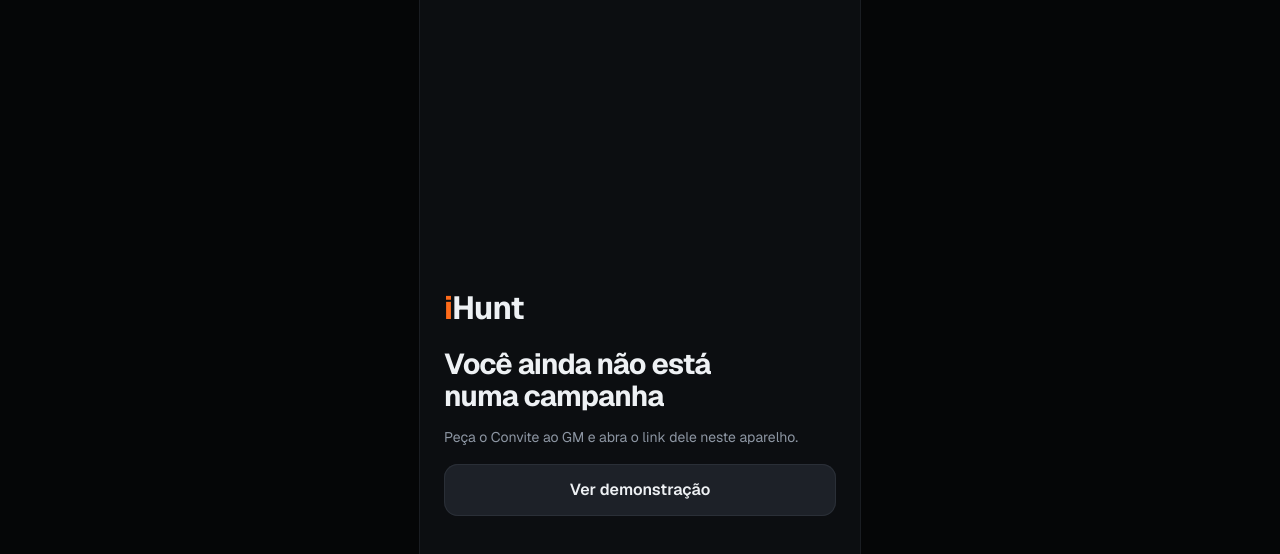
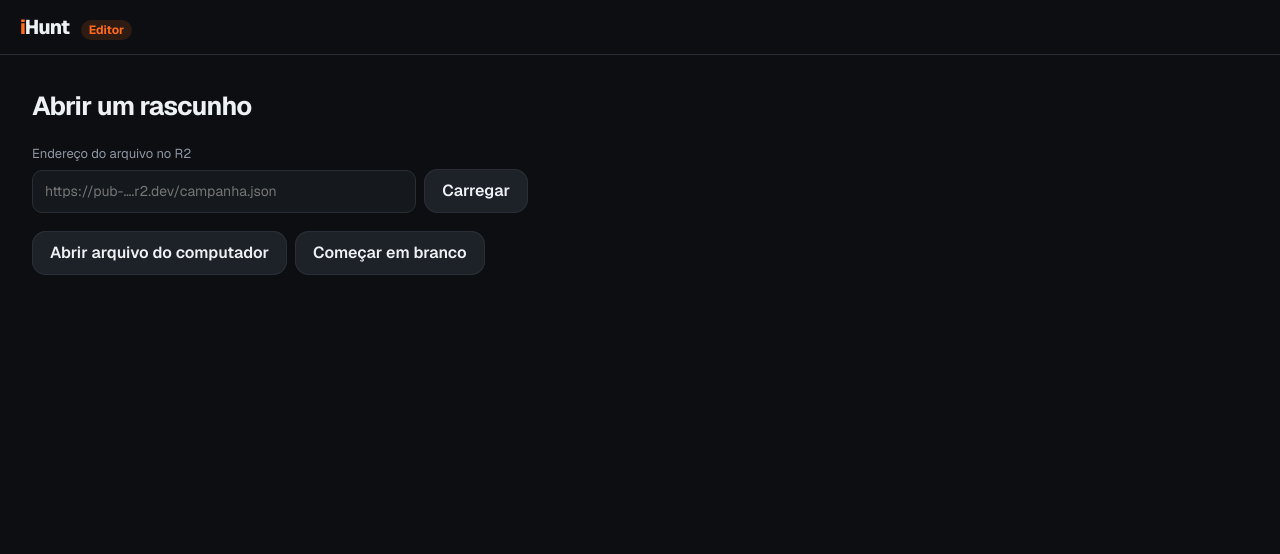
Before and after one commit to andre000/i-hunt-front, a React (Vite) app: page /gm/editor in a window 1280 px wide. Shown: the top 554 px of the page. Built offline with nearby package versions, Linux system fonts and the light colour scheme.

Commit message:
feat: keep the draft in the browser and open it from other sources

```diff
--- a/src/campaign/draft.js
+++ b/src/campaign/draft.js
@@ -36,3 +36,27 @@
   const name = new URL(publishedUrl).pathname.split('/').pop()
   return name || DEFAULT_FILE_NAME
 }
+
+const pad = (number) => String(number).padStart(2, '0')
+
+function localIso(date) {
+  const offset = -date.getTimezoneOffset()
+  const local = new Date(date.getTime() + offset * 60 * 1000)
+  const sign = offset < 0 ? '-' : '+'
+  const zone = `${sign}${pad(Math.floor(Math.abs(offset) / 60))}:${pad(Math.abs(offset) % 60)}`
+  return `${local.toISOString().slice(0, 16)}:00${zone}`
+}
+
+export function blankDraft(now = new Date()) {
+  return draftFrom({ campaign: { name: 'Nova campanha', date: localIso(now) } })
+}
+
+export function readDraftText(text) {
+  try {
+    const raw = JSON.parse(text)
+    if (isObject(raw)) return { draft: draftFrom(raw) }
+    return { error: 'O arquivo não é um JSON legível de campanha.' }
+  } catch (error) {
+    return { error: `O arquivo não é um JSON legível: ${error.message}` }
+  }
+}
--- /dev/null
+++ b/src/campaign/draftStorage.js
@@ -0,0 +1,17 @@
+import { attempt, safeStorage } from './storage'
+
+const DRAFT_KEY = 'ihunt.editor.draft'
+
+export function createDraftStorage(storage) {
+  const store = safeStorage(storage)
+  return {
+    load() {
+      const saved = attempt(() => JSON.parse(store.get(DRAFT_KEY)))
+      return saved?.draft ? saved : null
+    },
+    save({ draft, fileName, unsaved }) {
+      if (draft) store.set(DRAFT_KEY, JSON.stringify({ draft, fileName, unsaved }))
+      else store.remove(DRAFT_KEY)
+    },
+  }
+}
--- a/src/campaign/sync.js
+++ b/src/campaign/sync.js
@@ -76,8 +76,7 @@
     getHunterId: () => store.get(HUNTER_ID_KEY),
     setHunterId: (hunterId) => store.set(HUNTER_ID_KEY, hunterId),
     clearHunterId: () => store.remove(HUNTER_ID_KEY),
-    async readPublished() {
-      const url = store.get(CAMPAIGN_URL_KEY)
+    async readPublished(url = store.get(CAMPAIGN_URL_KEY)) {
       const fetched = await fetchCampaign(fetch, url)
       if (fetched.raw !== undefined) return { raw: fetched.raw, url }
       return { error: fetched.error ?? fetched.errors[0].message }
--- a/src/main.jsx
+++ b/src/main.jsx
@@ -6,6 +6,7 @@
 import { createAppStore } from './store'
 import { campaignLoaded } from './store/campaign'
 import { createSync } from './campaign/sync'
+import { createDraftStorage } from './campaign/draftStorage'
 import { createSyncLoop } from './campaign/syncLoop'
 import { readInvite } from './campaign/invite'
 import { createDemoSync } from './campaign/demoSync'
@@ -42,7 +43,7 @@
 const pendingInvite = invite && sync.offerInvite(invite) === 'needs-confirmation' ? invite : null
 if (invite) window.history.replaceState(null, '', window.location.pathname)
 
-const store = createAppStore({ sync, pendingInvite })
+const store = createAppStore({ sync, pendingInvite, drafts: createDraftStorage(browserStorage()) })
 
 function onReturn(run) {
   const onVisible = () => {
--- a/src/routes/__root.jsx
+++ b/src/routes/__root.jsx
@@ -56,10 +56,11 @@
   demo: PropTypes.shape({ introSeen: PropTypes.bool.isRequired }),
 }
 
-function RootScreen({ isGmView }) {
+function RootScreen({ isGmView, isEditor }) {
   const { status, data, hunterId, pendingInvite, demo } = useSelector(state => state.campaign)
 
   if (pendingInvite) return <InviteConfirmation />
+  if (isEditor) return <Outlet />
   if (status === 'loading') return <CampaignStatus title="Carregando campanha…" />
   if (status === 'no-campaign') return <NoCampaign />
   if (isGmView) return <Outlet />
@@ -69,6 +70,7 @@
 
 RootScreen.propTypes = {
   isGmView: PropTypes.bool.isRequired,
+  isEditor: PropTypes.bool.isRequired,
 }
 
 function Root() {
@@ -80,7 +82,7 @@
   return (
     <>
       {showBar && <DemoBar />}
-      <RootScreen isGmView={isGmView} />
+      <RootScreen isGmView={isGmView} isEditor={pathname === '/gm/editor'} />
     </>
   )
 }
--- a/src/routes/gm/editor.lazy.jsx
+++ b/src/routes/gm/editor.lazy.jsx
@@ -6,8 +6,8 @@
 import PropTypes from 'prop-types'
 import { CampaignStatus } from '../../components/CampaignStatus'
 import { useDesktopWidth } from '../../components/useDesktopWidth'
-import { campaignEdited, downloadDraft, openPublishedDraft } from '../../store/editor'
-import { draftErrors } from '../../campaign/draft'
+import { campaignEdited, downloadDraft, draftDiscarded, draftOpened, openDraftFile, openPublishedDraft } from '../../store/editor'
+import { blankDraft, draftErrors } from '../../campaign/draft'
 
 export const Route = createLazyFileRoute('/gm/editor')({
   component: EditorPage,
@@ -129,26 +129,124 @@
   })).isRequired,
 }
 
+function DraftSources({ campaignUrl, onPick, onCancel }) {
+  const dispatch = useDispatch()
+  const [url, setUrl] = useState('')
+
+  const openFile = (e) => {
+    const [file] = e.target.files
+    e.target.value = ''
+    if (file) onPick(() => dispatch(openDraftFile(file)))
+  }
+
+  return (
+    <section className="editor__sources" aria-label="Abrir um rascunho">
+      <h1>Abrir um rascunho</h1>
+      {campaignUrl && (
+        <button type="button" className="button primary" onClick={() => onPick(() => dispatch(openPublishedDraft()))}>
+          Carregar a campanha publicada
+        </button>
+      )}
+      <form
+        className="editor__url"
+        onSubmit={e => {
+          e.preventDefault()
+          onPick(() => dispatch(openPublishedDraft(url.trim())))
+        }}
+      >
+        <label>
+          <span>Endereço do arquivo no R2</span>
+          <input type="url" required placeholder="https://pub-….r2.dev/campanha.json" value={url} onChange={e => setUrl(e.target.value)} />
+        </label>
+        <button type="submit" className="button secondary">Carregar</button>
+      </form>
+      <div className="editor__choices">
+        <label className="button secondary editor__file">
+          Abrir arquivo do computador
+          <input type="file" accept=".json,application/json" onChange={openFile} />
+        </label>
+        <button type="button" className="button secondary" onClick={() => onPick(() => dispatch(draftOpened({ draft: blankDraft() })))}>
+          Começar em branco
+        </button>
+      </div>
+      {onCancel && (
+        <button type="button" className="editor__link" onClick={onCancel}>Voltar ao rascunho</button>
+      )}
+    </section>
+  )
+}
+
+DraftSources.propTypes = {
+  campaignUrl: PropTypes.string,
+  onPick: PropTypes.func.isRequired,
+  onCancel: PropTypes.func,
+}
+
+function Confirm({ question, confirmLabel, onConfirm, onCancel }) {
+  return (
+    <section className="editor__confirm" role="alertdialog" aria-label={question}>
+      <p>{question}</p>
+      <button type="button" className="button primary" onClick={onConfirm}>{confirmLabel}</button>
+      <button type="button" className="button secondary" onClick={onCancel}>Cancelar</button>
+    </section>
+  )
+}
+
+Confirm.propTypes = {
+  question: PropTypes.string.isRequired,
+  confirmLabel: PropTypes.string.isRequired,
+  onConfirm: PropTypes.func.isRequired,
+  onCancel: PropTypes.func.isRequired,
+}
+
 function Editor() {
   const dispatch = useDispatch()
-  const { status, draft, error } = useSelector(state => state.editor)
+  const { started, draft, error, loading, unsaved } = useSelector(state => state.editor)
+  const campaignUrl = useSelector(state => state.campaign.campaignUrl)
   const [selected, setSelected] = useState({ section: 'campaign' })
+  const [choosing, setChoosing] = useState(false)
+  const [confirm, setConfirm] = useState(null)
   const errors = useMemo(() => (draft ? draftErrors(draft) : []), [draft])
 
   useEffect(() => {
-    if (status === 'empty') dispatch(openPublishedDraft())
-  }, [status, dispatch])
+    if (!started && campaignUrl) dispatch(openPublishedDraft())
+  }, [started, campaignUrl, dispatch])
+
+  const ask = (question, confirmLabel, action) => setConfirm({
+    question,
+    confirmLabel,
+    run: () => {
+      setConfirm(null)
+      setChoosing(false)
+      setSelected({ section: 'campaign' })
+      action()
+    },
+  })
+
+  const replaceDraft = (action) => {
+    if (draft) ask('Substituir o rascunho atual?', 'Substituir', action)
+    else action()
+  }
 
   return (
     <main className="gm-editor" css={editorPage}>
       <div className="editor__top">
         <span className="editor__brand"><span>i</span>Hunt <b>Editor</b></span>
         {draft && (
+          <>
+            <button type="button" className="editor__link" onClick={() => setChoosing(true)}>Trocar rascunho</button>
+            <button
+              type="button"
+              className="editor__link"
+              onClick={() => ask('Descartar o rascunho atual?', 'Descartar', () => dispatch(draftDiscarded()))}
+            >
+              Descartar
+            </button>
+            <span className="editor__spacer" />
+            {unsaved && <span className="editor__unsaved">Mudanças não baixadas</span>}
             <span className={errors.length > 0 ? 'editor__count editor__count--bad' : 'editor__count'}>
               {errorCount(errors.length)}
             </span>
-        )}
-        {draft && (
             <button
               type="button"
               className="button primary editor__download"
@@ -157,20 +255,39 @@
             >
               Baixar
             </button>
+          </>
         )}
       </div>
-      <DraftErrors errors={errors} />
-      {status === 'error' && (
+      {confirm && (
+        <Confirm
+          question={confirm.question}
+          confirmLabel={confirm.confirmLabel}
+          onConfirm={confirm.run}
+          onCancel={() => setConfirm(null)}
+        />
+      )}
+      {error && (
         <section className="editor__errors" role="alert">
-          <h2>Não foi possível abrir a campanha publicada</h2>
+          <h2>Não foi possível abrir a campanha</h2>
           <p>{error}</p>
         </section>
       )}
-      {draft && (
+      {loading && <p className="editor__loading">Carregando campanha…</p>}
+      {!loading && draft && !choosing && (
+        <>
+          <DraftErrors errors={errors} />
           <div className="editor__body">
             <SectionList draft={draft} selected={selected} onSelect={setSelected} />
             <ItemPanel draft={draft} selected={selected} />
           </div>
+        </>
+      )}
+      {!loading && (!draft || choosing) && (
+        <DraftSources
+          campaignUrl={campaignUrl}
+          onPick={replaceDraft}
+          onCancel={draft ? () => setChoosing(false) : null}
+        />
       )}
     </main>
   )
@@ -315,8 +432,124 @@
     color: var(--apagado);
   }
 
+  .editor__spacer {
+    flex: 1;
+  }
+
+  .editor__link {
+    padding: 4px 6px;
+    border: 0;
+    background: none;
+    color: var(--apagado);
+    font: inherit;
+    font-size: 13px;
+    cursor: pointer;
+
+    &:hover {
+      color: var(--texto);
+    }
+  }
+
+  .editor__unsaved {
+    font-size: 13px;
+    font-weight: 600;
+    color: var(--aviso);
+  }
+
+  .editor__loading {
+    padding: 24px 32px;
+    color: var(--apagado);
+  }
+
+  .editor__confirm {
+    margin: 12px 20px 0;
+    padding: 12px 16px;
+    border: 1px solid var(--linha);
+    border-radius: 12px;
+    background-color: var(--painel);
+    display: flex;
+    align-items: center;
+    gap: 10px;
+
+    p {
+      flex: 1;
+      font-weight: 600;
+    }
+
+    .button {
+      padding: 6px 14px;
+      font-size: 14px;
+    }
+  }
+
+  .editor__sources {
+    padding: 32px;
+    max-width: 560px;
+    display: flex;
+    flex-direction: column;
+    align-items: flex-start;
+    gap: 18px;
+
+    h1 {
+      font-size: 26px;
+      letter-spacing: -0.03em;
+    }
+
+    label {
+      display: flex;
+      flex-direction: column;
+      gap: 6px;
+      font-size: 13px;
+      color: var(--apagado);
+    }
+
+    input[type='url'] {
+      padding: 10px 12px;
+      border: 1px solid var(--linha);
+      border-radius: 10px;
+      background-color: var(--painel);
+      color: var(--texto);
+      font: inherit;
+      font-size: 14px;
+    }
+  }
+
+  .editor__url {
+    align-self: stretch;
+    display: flex;
+    align-items: flex-end;
+    gap: 8px;
+
+    label {
+      flex: 1;
+    }
+  }
+
+  .editor__choices {
+    display: flex;
+    gap: 8px;
+  }
+
+  .editor__sources .editor__file {
+    flex-direction: row;
+    color: var(--texto);
+    font-size: inherit;
+    cursor: pointer;
+
+    &:focus-within {
+      outline: 2px solid var(--laranja);
+      outline-offset: 2px;
+    }
+
+    input {
+      position: absolute;
+      width: 1px;
+      height: 1px;
+      opacity: 0;
+    }
+  }
+
   .editor__count {
-    margin-left: auto;
     padding: 4px 10px;
     border-radius: 999px;
     background-color: var(--ok-fundo);
--- a/src/store/editor.js
+++ b/src/store/editor.js
@@ -1,9 +1,23 @@
 import { createAsyncThunk, createSlice } from '@reduxjs/toolkit'
-import { draftFile, draftFileName, draftFrom, updateCampaign } from '../campaign/draft'
+import { draftFile, draftFileName, draftFrom, readDraftText, updateCampaign } from '../campaign/draft'
 
 export const openPublishedDraft = createAsyncThunk(
   'editor/openPublished',
-  (_, { extra }) => extra.sync.readPublished(),
+  (url, { extra }) => extra.sync.readPublished(url),
+)
+
+function readText(file) {
+  return new Promise((resolve, reject) => {
+    const reader = new FileReader()
+    reader.onload = () => resolve(reader.result)
+    reader.onerror = () => reject(reader.error)
+    reader.readAsText(file)
+  })
+}
+
+export const openDraftFile = createAsyncThunk(
+  'editor/openFile',
+  async (file) => ({ ...readDraftText(await readText(file)), fileName: file.name }),
 )
 
 export const downloadDraft = createAsyncThunk(
@@ -14,32 +28,62 @@
   },
 )
 
+export function initialEditorState(saved = null) {
+  return {
+    draft: saved?.draft ?? null,
+    fileName: saved?.fileName ?? draftFileName(null),
+    unsaved: saved?.unsaved ?? false,
+    started: Boolean(saved),
+    loading: false,
+    error: null,
+  }
+}
+
+function open(state, draft, fileName) {
+  Object.assign(state, { draft, fileName, unsaved: false, started: true, loading: false, error: null })
+}
+
 const editorSlice = createSlice({
   name: 'editor',
-  initialState: { status: 'empty', draft: null, fileName: null, error: null },
+  initialState: initialEditorState(),
   reducers: {
+    draftOpened(state, { payload }) {
+      open(state, payload.draft, payload.fileName ?? draftFileName(null))
+    },
+    draftDiscarded(state) {
+      Object.assign(state, initialEditorState(), { started: true })
+    },
     campaignEdited(state, { payload }) {
       state.draft = updateCampaign(state.draft, payload)
+      state.unsaved = true
     },
   },
   extraReducers: (builder) => {
     builder
       .addCase(openPublishedDraft.pending, (state) => {
-        state.status = 'loading'
+        state.started = true
+        state.loading = true
+        state.error = null
       })
       .addCase(openPublishedDraft.fulfilled, (state, { payload }) => {
-        if (payload.error) {
-          state.status = 'error'
-          state.error = payload.error
-          return
-        }
-        state.status = 'ready'
-        state.draft = draftFrom(payload.raw)
-        state.fileName = draftFileName(payload.url)
-        state.error = null
+        state.loading = false
+        if (payload.error) state.error = payload.error
+        else open(state, draftFrom(payload.raw), draftFileName(payload.url))
+      })
+      .addCase(openDraftFile.fulfilled, (state, { payload }) => {
+        state.started = true
+        if (payload.error) state.error = payload.error
+        else open(state, payload.draft, payload.fileName)
+      })
+      .addCase(openDraftFile.rejected, (state) => {
+        state.started = true
+        state.error = 'Não foi possível ler o arquivo.'
+      })
+      .addCase(downloadDraft.fulfilled, (state) => {
+        state.unsaved = false
       })
   },
 })
 
-export const { campaignEdited } = editorSlice.actions
+export const { campaignEdited, draftDiscarded, draftOpened } = editorSlice.actions
 export default editorSlice.reducer
--- a/src/store/index.js
+++ b/src/store/index.js
@@ -1,6 +1,7 @@
 import { configureStore } from '@reduxjs/toolkit'
 import campaignReducer, { initialCampaignState } from './campaign'
-import editorReducer from './editor'
+import editorReducer, { initialEditorState } from './editor'
+import { createDraftStorage } from '../campaign/draftStorage'
 
 function demoState(sync) {
   if (!sync.isDemo) return null
@@ -18,8 +19,8 @@
   setTimeout(() => URL.revokeObjectURL(url), 1000)
 }
 
-export function createAppStore({ sync, pendingInvite = null, leaveDemo = goHome, saveFile = saveToComputer }) {
-  return configureStore({
+export function createAppStore({ sync, pendingInvite = null, leaveDemo = goHome, saveFile = saveToComputer, drafts = createDraftStorage(null) }) {
+  const store = configureStore({
     reducer: {
       campaign: campaignReducer,
       editor: editorReducer,
@@ -32,8 +33,18 @@
         campaignUrl: sync.getCampaignUrl(),
         demo: demoState(sync),
       }),
+      editor: initialEditorState(drafts.load()),
     },
     middleware: (getDefaultMiddleware) =>
       getDefaultMiddleware({ thunk: { extraArgument: { sync, leaveDemo, saveFile } } }),
   })
+
+  let saved = store.getState().editor
+  store.subscribe(() => {
+    const { editor } = store.getState()
+    if (editor === saved) return
+    saved = editor
+    drafts.save(editor)
+  })
+  return store
 }
```
Also changed, not shown: src/test/renderApp.jsx (+4 -2 lines), 2 other files (tests, documents, lock files or other folders). Lines whose indentation alone changed are shown as unchanged.
